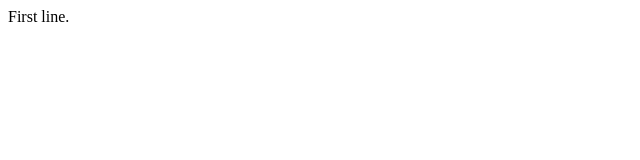
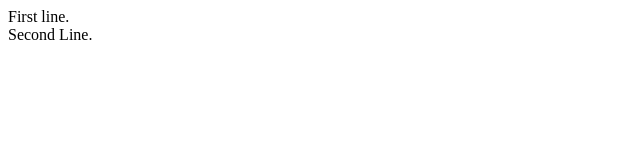
Before and after one commit to nate-knight/cuddly-meme, a plain HTML site: page index.html in a window 1280 px wide. Shown: the full height of the page, 0-640 px from the left. Drawn offline with Linux system fonts and the light colour scheme.

Commit message:
3rd commit. added 2nd line

```diff
--- a/index.html
+++ b/index.html
@@ -6,5 +6,7 @@
 </head>
 <body>
 First line.
+<br/>
+Second Line.
 </body>
 </html>
```
